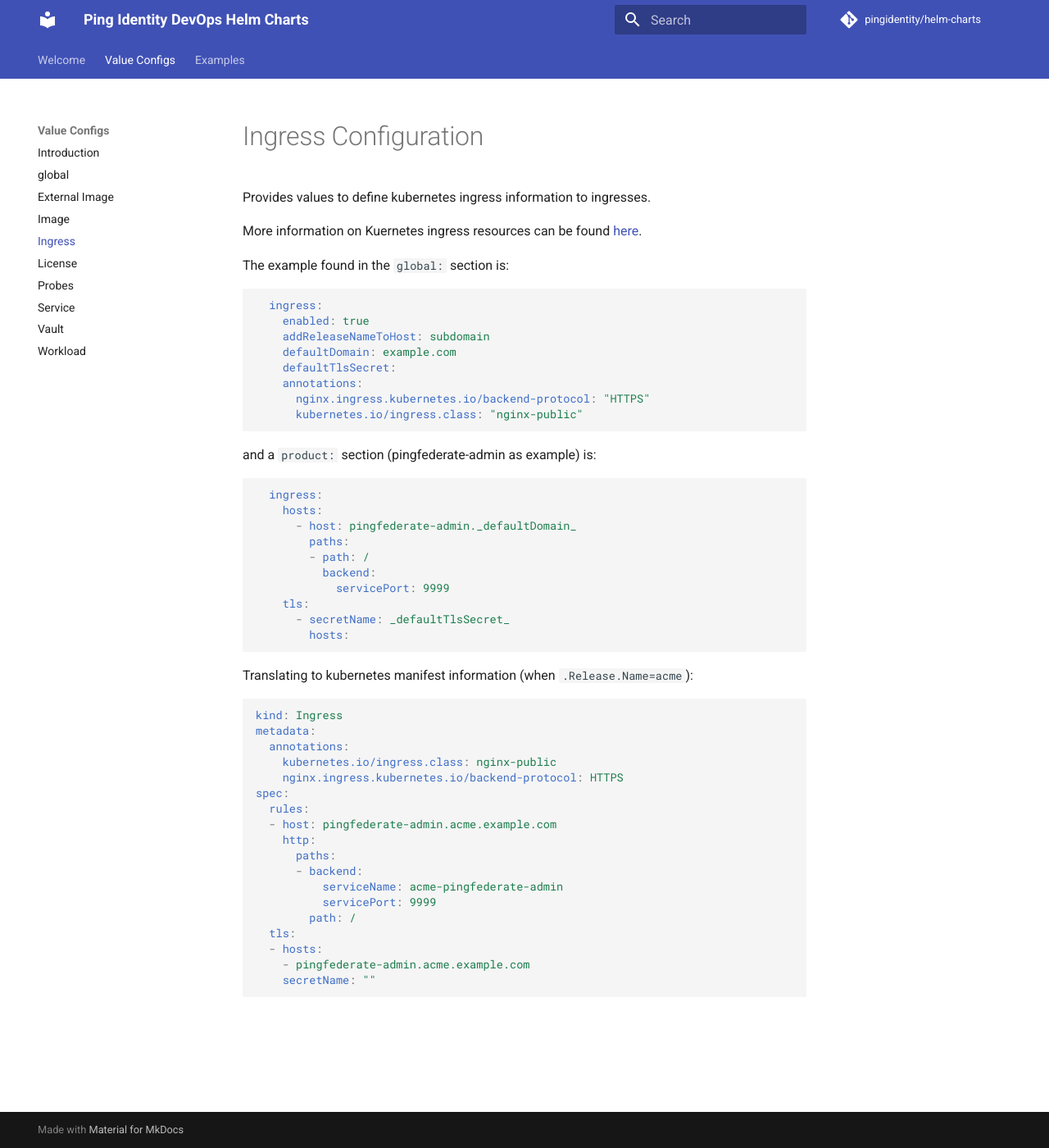
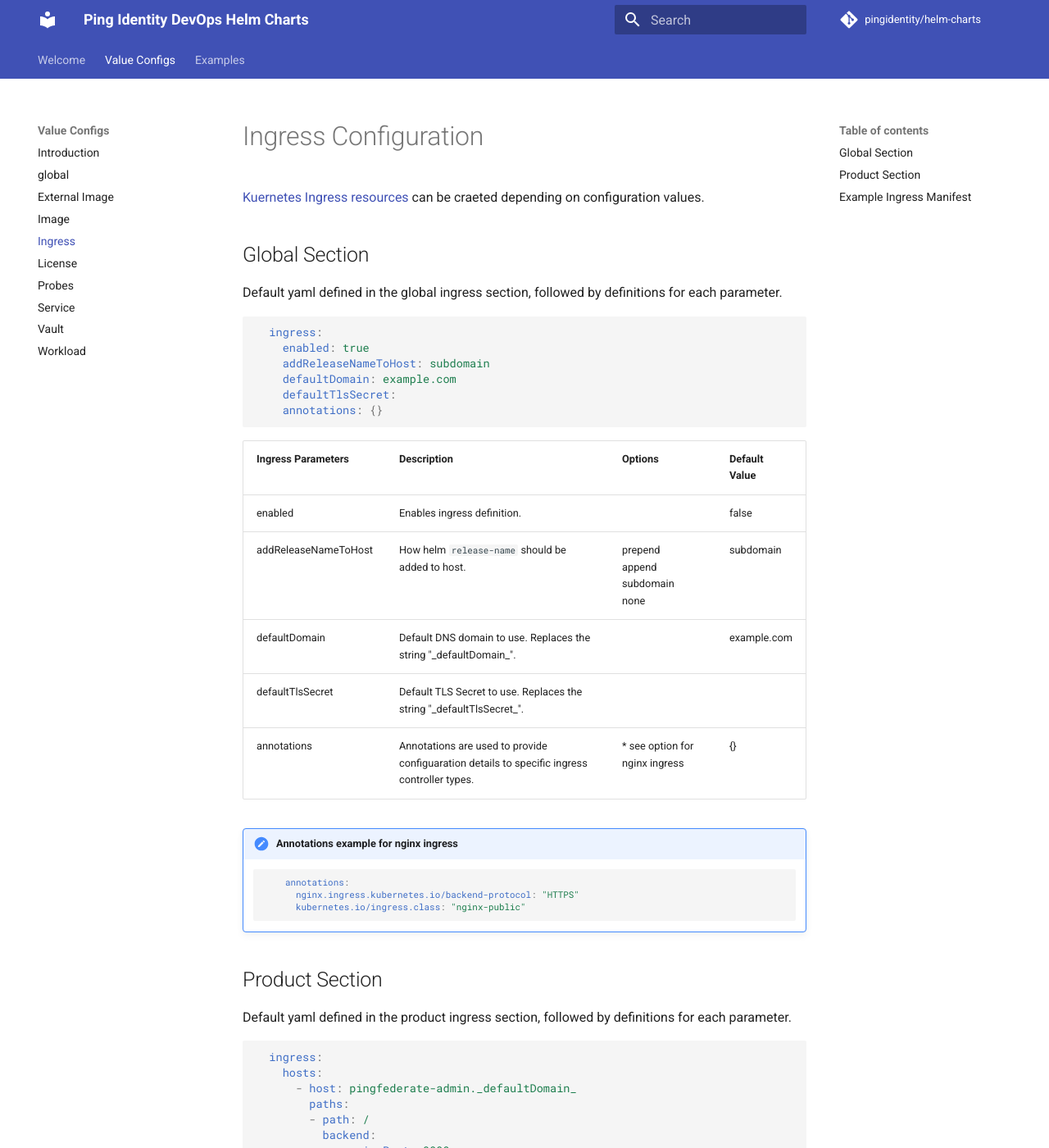
Before and after one commit to pingidentity/helm-charts, an MkDocs documentation site: the page built from docs/config/ingress.md, in a window 1280 px wide and 1400 px high. Shown: the whole window at 82% size. Built offline with MkDocs 1.6.1 and Material for MkDocs 9.7.7, drawn with Linux system fonts in a browser that asks for light colours; comment, search, counter and statistics services are not loaded; some of the changed text lies outside the part shown.

Commit message:
Updating ingress documentation

````diff
--- a/docs/config/ingress.md
+++ b/docs/config/ingress.md
@@ -1,10 +1,10 @@
 # Ingress Configuration
 
-Provides values to define kubernetes ingress information to ingresses.
+[Kuernetes Ingress resources](https://kubernetes.io/docs/concepts/services-networking/ingress/) can be craeted depending on configuration values.
 
-More information on Kuernetes ingress resources can be found [here](https://kubernetes.io/docs/concepts/services-networking/ingress/).
+## Global Section
 
-The example found in the `global:` section is:
+Default yaml defined in the global ingress section, followed by definitions for each parameter.
 
 ```yaml
   ingress:
@@ -12,12 +12,27 @@
     addReleaseNameToHost: subdomain
     defaultDomain: example.com
     defaultTlsSecret:
-    annotations:
-      nginx.ingress.kubernetes.io/backend-protocol: "HTTPS"
-      kubernetes.io/ingress.class: "nginx-public"
+    annotations: {}
 ```
 
-and a `product:` section (pingfederate-admin as example) is:
+| Ingress Parameters   | Description                                                                                  | Options                                | Default Value |
+| -------------------- | -------------------------------------------------------------------------------------------- | -------------------------------------- | ------------- |
+| enabled              | Enables ingress definition.                                                                  |                                        | false         |
+| addReleaseNameToHost | How helm `release-name` should be added to host.                                             | prepend<br>append<br>subdomain<br>none | subdomain     |
+| defaultDomain        | Default DNS domain to use.  Replaces the string "\_defaultDomain\_".                         |                                        | example.com   |
+| defaultTlsSecret     | Default TLS Secret to use.  Replaces the string "\_defaultTlsSecret\_".                      |                                        |               |
+| annotations          | Annotations are used to provide configuaration details to specific ingress controller types. | * see option for nginx ingress         | {}            |
+
+!!! note "Annotations example for nginx ingress"
+    ```yaml
+        annotations:
+          nginx.ingress.kubernetes.io/backend-protocol: "HTTPS"
+          kubernetes.io/ingress.class: "nginx-public"
+    ```
+
+## Product Section
+
+Default yaml defined in the product ingress section, followed by definitions for each parameter.
 
 ```yaml
   ingress:
@@ -32,14 +47,39 @@
         hosts:
 ```
 
-Translating to kubernetes manifest information (when `.Release.Name=acme`):
+| Ingress Parameters                  | Description                                                                                              | Default Value                    |
+| ----------------------------------- | -------------------------------------------------------------------------------------------------------- | -------------------------------- |
+| hosts                               | Array of hosts definitions                                                                               |                                  |
+| hosts[].host                        | Full DNS name of host to use for external name. "\_defaultDomain\_" will be replaced with .defaultDomain | {product-name}.\_defaultDomain\_ |
+| hosts[].paths                       | Array of paths to define for host                                                                        |                                  |
+| hosts[].paths[].path                | Path on external ingress                                                                                 | /                                |
+| hosts[].paths[].backend.servicePort | Port on the product service to map to                                                                    | 9999 (for PingFederate)          |
+| tls                                 | Array of tls definitions                                                                                 |                                  |
+| tls[].secretName                    | Certificate secret to use                                                                                | \_defaultTlsSecret\_             |
+| tls[].hosts                         | Array of specific hosts                                                                                  |                                  |
+
+!!! note "Example Use of \_defaultDomain\_ and addReleaseNameToHost"
+    ```
+        helm ReleaseName = acme
+            defaultDomain = example.com
+     addReleaseNameToHost = subdomain
+    ingress.hosts[0].host = pingfed-admin._defaultDomain_
+
+    Resulting host will be:  pingfed-admin.acme.example.com
+                                             ^    ^^^^^^^
+                                             |       |
+                                    ReleseName    defaultDomain
+    ```
+
+## Example Ingress Manifest
+
+Example product ingress for pingfedeate-admin when deployed by helm with a release-name of acme.  Includes an ingress for port 9999 using the default domain and tls secret, defined in the global section, if set.
 
 ```yaml
 kind: Ingress
 metadata:
   annotations:
-    kubernetes.io/ingress.class: nginx-public
-    nginx.ingress.kubernetes.io/backend-protocol: HTTPS
+    ....
 spec:
   rules:
   - host: pingfederate-admin.acme.example.com
````
Also changed, not shown: docs/examples/index.md (+5 -5 lines).
